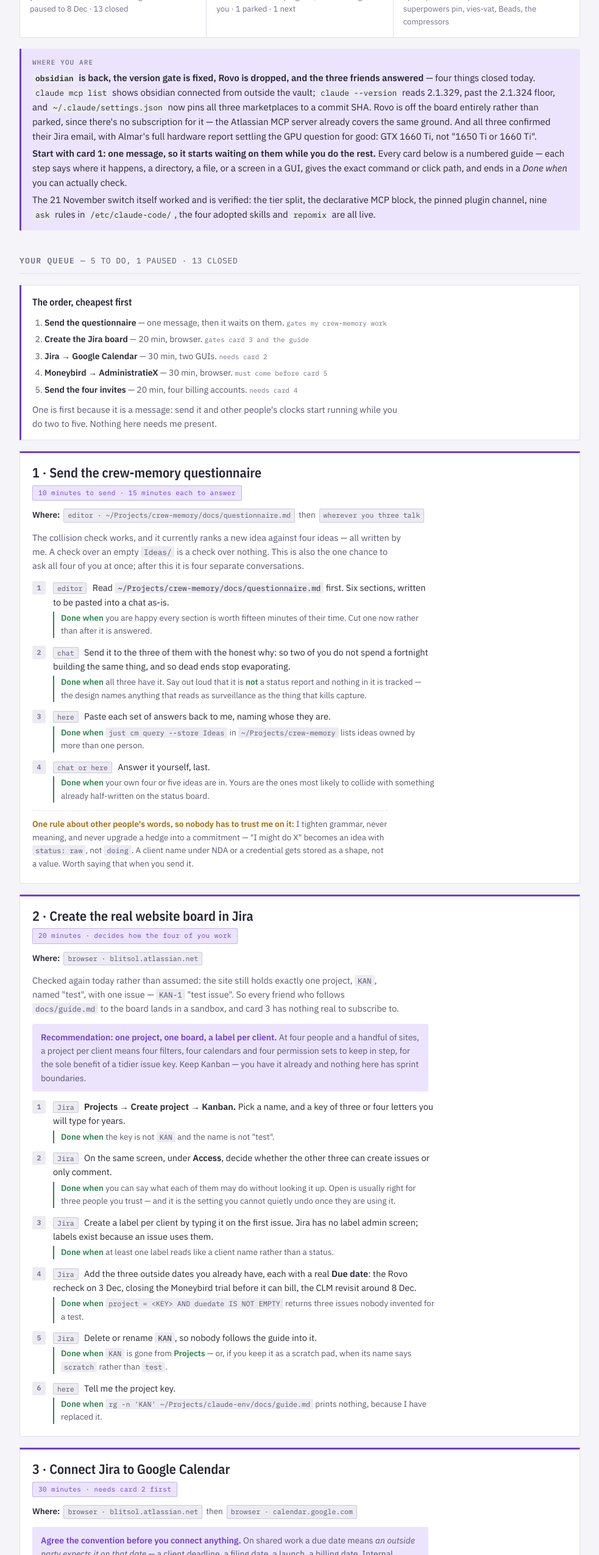
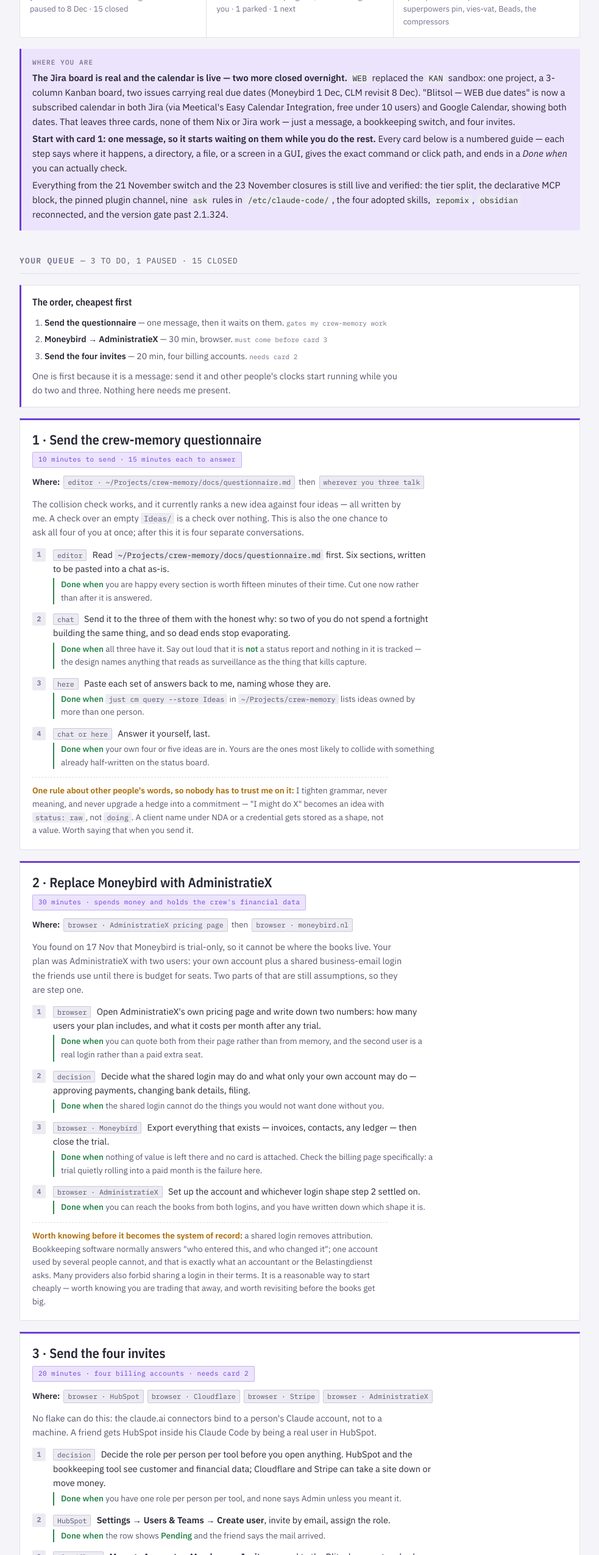
Before and after one commit to MrBlueStudios/claude-env, a plain HTML site: page docs/todo.html in a window 1280 px wide. Shown: the part 207-2757 px from the top of the page at 61% size, without its empty margins (148-1131 px from the left). Drawn offline with nearby package versions, Linux system fonts and the light colour scheme.

Commit message:
docs: close the Jira board and Jira-to-calendar cards
WEB replaced the KAN sandbox: one project, a verified 3-column Kanban
board, two issues carrying real due dates (Moneybird 1 Dec, CLM
revisit 8 Dec), the stale Rovo seed issue deleted. The calendar feed
is live too -- Easy Calendar Integration for Jira (Meetical, Forge,
free under 10 users), subscription named 'Blitsol -- WEB due dates',
added to Google Calendar via From URL. Board down to 3 cards.

Co-Authored-By: Claude Sonnet 5 <noreply@anthropic.com>

```diff
--- a/docs/todo.html
+++ b/docs/todo.html
@@ -334,13 +334,13 @@
 <div class="wrap">
 
   <header class="masthead">
-    <p class="eyebrow">claude-env · queue · 23 Nov 2026 · Almar · Ryan · Kish · Léon</p>
+    <p class="eyebrow">claude-env · queue · 24 Nov 2026 · Almar · Ryan · Kish · Léon</p>
     <h1>What's on you, what's on me</h1>
 
     <div class="vitals">
       <div class="vital mine">
-        <span class="figure">5</span>
-        <span class="sub">yours — each one a numbered guide below · 1 paused to 8 Dec · 13 closed</span>
+        <span class="figure">3</span>
+        <span class="sub">yours — each one a numbered guide below · 1 paused to 8 Dec · 15 closed</span>
       </div>
       <div class="vital">
         <span class="figure">20</span>
@@ -354,25 +354,23 @@
 
     <div class="next-up">
       <p class="eyebrow">Where you are</p>
-      <p><strong><code>obsidian</code> is back, the version gate is fixed, Rovo is dropped, and the three friends answered</strong> — four things closed today. <code>claude mcp list</code> shows obsidian connected from outside the vault; <code>claude --version</code> reads 2.1.329, past the 2.1.324 floor, and <code>~/.claude/settings.json</code> now pins all three marketplaces to a commit SHA. Rovo is off the board entirely rather than parked, since there's no subscription for it — the Atlassian MCP server already covers the same ground. And all three confirmed their Jira email, with Almar's full hardware report settling the GPU question for good: GTX 1660 Ti, not "1650 Ti or 1660 Ti".</p>
+      <p><strong>The Jira board is real and the calendar is live — two more closed overnight.</strong> <code>WEB</code> replaced the <code>KAN</code> sandbox: one project, a 3-column Kanban board, two issues carrying real due dates (Moneybird 1 Dec, CLM revisit 8 Dec). "Blitsol — WEB due dates" is now a subscribed calendar in both Jira (via Meetical's Easy Calendar Integration, free under 10 users) and Google Calendar, showing both dates. That leaves three cards, none of them Nix or Jira work — just a message, a bookkeeping switch, and four invites.</p>
       <p><strong>Start with card 1: one message, so it starts waiting on them while you do the rest.</strong> Every card below is a numbered guide — each step says where it happens, a directory, a file, or a screen in a GUI, gives the exact command or click path, and ends in a <em>Done when</em> you can actually check.</p>
-      <p>The 21 November switch itself worked and is verified: the tier split, the declarative MCP block, the pinned plugin channel, nine <code>ask</code> rules in <code>/etc/claude-code/</code>, the four adopted skills and <code>repomix</code> are all live.</p>
+      <p>Everything from the 21 November switch and the 23 November closures is still live and verified: the tier split, the declarative MCP block, the pinned plugin channel, nine <code>ask</code> rules in <code>/etc/claude-code/</code>, the four adopted skills, <code>repomix</code>, <code>obsidian</code> reconnected, and the version gate past 2.1.324.</p>
     </div>
   </header>
 
   <section>
-    <h2>Your queue <span class="tally">— 5 to do, 1 paused · 13 closed</span></h2>
+    <h2>Your queue <span class="tally">— 3 to do, 1 paused · 15 closed</span></h2>
 
     <div class="order">
       <h3>The order, cheapest first</h3>
       <ol>
         <li><b>Send the questionnaire</b> — one message, then it waits on them. <span class="after">gates my crew-memory work</span></li>
-        <li><b>Create the Jira board</b> — 20 min, browser. <span class="after">gates card 3 and the guide</span></li>
-        <li><b>Jira → Google Calendar</b> — 30 min, two GUIs. <span class="after">needs card 2</span></li>
-        <li><b>Moneybird → AdministratieX</b> — 30 min, browser. <span class="after">must come before card 5</span></li>
-        <li><b>Send the four invites</b> — 20 min, four billing accounts. <span class="after">needs card 4</span></li>
+        <li><b>Moneybird → AdministratieX</b> — 30 min, browser. <span class="after">must come before card 3</span></li>
+        <li><b>Send the four invites</b> — 20 min, four billing accounts. <span class="after">needs card 2</span></li>
       </ol>
-      <p class="rationale" style="margin-top:10px">One is first because it is a message: send it and other people's clocks start running while you do two to five. Nothing here needs me present.</p>
+      <p class="rationale" style="margin-top:10px">One is first because it is a message: send it and other people's clocks start running while you do two and three. Nothing here needs me present.</p>
     </div>
 
     <!-- 1 -->
@@ -399,58 +397,7 @@
     <!-- 2 -->
     <article class="task">
       <div class="task-head">
-        <h3>2 · Create the real website board in Jira</h3>
-        <span class="why">20 minutes · decides how the four of you work</span>
-      </div>
-      <p class="where"><b>Where:</b> <span class="loc">browser · blitsol.atlassian.net</span></p>
-      <p class="rationale">Checked again today rather than assumed: the site still holds exactly one project, <code>KAN</code>, named "test", with one issue — <code>KAN-1</code> "test issue". So every friend who follows <code>docs/guide.md</code> to the board lands in a sandbox, and card 3 has nothing real to subscribe to.</p>
-      <p class="rec-why"><b>Recommendation: one project, one board, a label per client.</b> At four people and a handful of sites, a project per client means four filters, four calendars and four permission sets to keep in step, for the sole benefit of a tidier issue key. Keep Kanban — you have it already and nothing here has sprint boundaries.</p>
-      <ol class="steps">
-        <li><span class="loc">Jira</span> <b>Projects → Create project → Kanban.</b> Pick a name, and a key of three or four letters you will type for years.
-          <span class="done-when"><b>Done when</b> the key is not <code>KAN</code> and the name is not "test".</span></li>
-        <li><span class="loc">Jira</span> On the same screen, under <b>Access</b>, decide whether the other three can create issues or only comment.
-          <span class="done-when"><b>Done when</b> you can say what each of them may do without looking it up. Open is usually right for three people you trust — and it is the setting you cannot quietly undo once they are using it.</span></li>
-        <li><span class="loc">Jira</span> Create a label per client by typing it on the first issue. Jira has no label admin screen; labels exist because an issue uses them.
-          <span class="done-when"><b>Done when</b> at least one label reads like a client name rather than a status.</span></li>
-        <li><span class="loc">Jira</span> Add the three outside dates you already have, each with a real <b>Due date</b>: the Rovo recheck on 3 Dec, closing the Moneybird trial before it can bill, the CLM revisit around 8 Dec.
-          <span class="done-when"><b>Done when</b> <code>project = &lt;KEY&gt; AND duedate IS NOT EMPTY</code> returns three issues nobody invented for a test.</span></li>
-        <li><span class="loc">Jira</span> Delete or rename <code>KAN</code>, so nobody follows the guide into it.
-          <span class="done-when"><b>Done when</b> <code>KAN</code> is gone from <b>Projects</b> — or, if you keep it as a scratch pad, when its name says <code>scratch</code> rather than <code>test</code>.</span></li>
-        <li><span class="loc">here</span> Tell me the project key.
-          <span class="done-when"><b>Done when</b> <code>rg -n 'KAN' ~/Projects/claude-env/docs/guide.md</code> prints nothing, because I have replaced it.</span></li>
-      </ol>
-    </article>
-
-    <!-- 3 -->
-    <article class="task">
-      <div class="task-head">
-        <h3>3 · Connect Jira to Google Calendar</h3>
-        <span class="why">30 minutes · needs card 2 first</span>
-      </div>
-      <p class="where"><b>Where:</b> <span class="loc">browser · blitsol.atlassian.net</span> then <span class="loc">browser · calendar.google.com</span></p>
-      <p class="rec-why"><b>Agree the convention before you connect anything.</b> On shared work a due date means <em>an outside party expects it on that date</em> — a client deadline, a filing date, a launch, a billing date. Internal sequencing is column and priority, never a due date. That keeps the calendar sparse enough that every entry means something, and it matches where your risk sits: forgetting internal work is what these boards are for; what hurts is an outside date arriving unnoticed.</p>
-      <ol class="steps">
-        <li><span class="loc">chat</span> Write the convention in one sentence and send it to the other three.
-          <span class="done-when"><b>Done when</b> all four of you would answer "should this get a due date?" the same way.</span></li>
-        <li><span class="loc">Jira</span> Save a filter: <code>project = &lt;KEY&gt; AND duedate IS NOT EMPTY ORDER BY duedate</code>.
-          <span class="done-when"><b>Done when</b> it returns exactly what you would want to see coming. Note there is deliberately <em>no</em> assignee clause: once the convention holds, every hit is something Blitsol owes an outsider, and you carry that whoever it is assigned to.</span></li>
-        <li><span class="loc">Atlassian Marketplace</span> Install <b>Easy Calendar Integration for Jira</b>. Jira <em>Cloud</em> has no native iCal feed for filters, unlike Server, so an app is the only no-code route. Free to 10 users, you are 4, and it is a Forge app, so it runs on Atlassian's infrastructure rather than the vendor's.
-          <span class="done-when"><b>Done when</b> it appears under <b>Apps</b> and the price shown for your site is 0. The cliff is at user 11, which is also where Jira starts charging.</span></li>
-        <li><span class="loc">Jira · Apps</span> In <b>Easy Calendar Integration</b>, create a subscription pointed at that filter and copy its URL.
-          <span class="done-when"><b>Done when</b> you have the URL. Treat it as a secret: anyone holding it reads the filter with no login.</span></li>
-        <li><span class="loc">Google Calendar</span> <b>Other calendars → + → From URL</b>, paste it, give it a strong colour. Not <b>Import</b>, which is a one-time snapshot that never updates.
-          <span class="done-when"><b>Done when</b> one real deadline shows on the right day.</span></li>
-        <li><span class="loc">nothing to do</span> Leave it a week before judging it, and only then decide about your own projects.
-          <span class="done-when"><b>Done when</b> you can say whether you actually looked at it. If you did not, the problem is step 1, not the integration.</span></li>
-      </ol>
-      <p class="trap"><b>The lag is Google's, not the app's.</b> The app refreshes every five minutes and asks clients to do the same; Google polls subscribed calendars on its own schedule, often 8 to 24 hours. Nothing you configure changes that, so the feed is wrong for anything same-day. Apple Calendar and Outlook do honour a tighter interval. If same-day accuracy turns out to matter, the fix is a different client, a real sync, or forty lines on the Contabo box serving the same <code>.ics</code> behind Caddy — which I can write, but not before the week is up.</p>
-      <p class="trap"><b>The failure mode to watch, given how many tracks you run:</b> putting due dates on your own work to manufacture pressure. That turns the calendar from a record of commitments into ambient guilt, and the usual result is that you stop reading it — which loses the client dates sitting in it too.</p>
-    </article>
-
-    <!-- 4 -->
-    <article class="task">
-      <div class="task-head">
-        <h3>4 · Replace Moneybird with AdministratieX</h3>
+        <h3>2 · Replace Moneybird with AdministratieX</h3>
         <span class="why">30 minutes · spends money and holds the crew's financial data</span>
       </div>
       <p class="where"><b>Where:</b> <span class="loc">browser · AdministratieX pricing page</span> then <span class="loc">browser · moneybird.nl</span></p>
@@ -468,11 +415,11 @@
       <p class="trap"><b>Worth knowing before it becomes the system of record:</b> a shared login removes attribution. Bookkeeping software normally answers "who entered this, and who changed it"; one account used by several people cannot, and that is exactly what an accountant or the Belastingdienst asks. Many providers also forbid sharing a login in their terms. It is a reasonable way to start cheaply — worth knowing you are trading that away, and worth revisiting before the books get big.</p>
     </article>
 
-    <!-- 5 -->
+    <!-- 3 -->
     <article class="task">
       <div class="task-head">
-        <h3>5 · Send the four invites</h3>
-        <span class="why">20 minutes · four billing accounts · needs card 4</span>
+        <h3>3 · Send the four invites</h3>
+        <span class="why">20 minutes · four billing accounts · needs card 2</span>
       </div>
       <p class="where"><b>Where:</b> <span class="loc">browser · HubSpot</span> <span class="loc">browser · Cloudflare</span> <span class="loc">browser · Stripe</span> <span class="loc">browser · AdministratieX</span></p>
       <p class="rationale">No flake can do this: the claude.ai connectors bind to a person's Claude account, not to a machine. A friend gets HubSpot inside his Claude Code by being a real user in HubSpot.</p>
@@ -485,7 +432,7 @@
           <span class="done-when"><b>Done when</b> the member list shows your chosen scope rather than <b>Super Administrator</b>.</span></li>
         <li><span class="loc">Stripe</span> <b>Settings → Team and security → Team members → New member.</b> Read-only <b>Analyst</b> is enough for anyone not handling refunds.
           <span class="done-when"><b>Done when</b> the invite is pending and the role column is not <b>Administrator</b>.</span></li>
-        <li><span class="loc">AdministratieX</span> Either a real second user, or the shared login if that is what card 4 settled on.
+        <li><span class="loc">AdministratieX</span> Either a real second user, or the shared login if that is what card 2 settled on.
           <span class="done-when"><b>Done when</b> they can reach the books the way you intended, and you have written down which of the two it is. That answer decides who can be held to what later.</span></li>
         <li><span class="loc">their terminals</span> Have each friend run <code>claude mcp list</code> in any directory and read the line back to you.
           <span class="done-when"><b>Done when</b> the connector says <b>Connected</b>, not <b>Needs authentication</b>.</span></li>
@@ -610,8 +557,16 @@
   </section>
 
   <section>
-    <h2>Settled <span class="tally">— 12 of yours closed, 6 decisions, 1 audit</span></h2>
+    <h2>Settled <span class="tally">— 14 of yours closed, 6 decisions, 1 audit</span></h2>
     <div class="rows">
+      <div class="row is-done">
+        <div class="row-top"><span class="pill settled">Closed 24 Nov</span><span class="txt">Jira → Google Calendar is live</span></div>
+        <p class="dw">Saved the filter <code>project = WEB AND duedate IS NOT EMPTY</code>, installed <b>Easy Calendar Integration for Jira</b> by <b>Meetical</b> (Forge-based, Cloud Fortified, free under 10 licensed users — confirmed from the install page itself, "After trial: Plan Standard, Subtotal USD 0.00 per month," not just a 30-day grace period), created a personal subscription named <code>Blitsol — WEB due dates</code>, and added it to Google Calendar via <b>From URL</b> rather than Import. Both <code>WEB-2</code> and <code>WEB-3</code> now show up on the calendar.</p>
+      </div>
+      <div class="row is-done">
+        <div class="row-top"><span class="pill settled">Closed 24 Nov</span><span class="txt">The real website board exists: <code>WEB</code>, not the <code>KAN</code> sandbox</span></div>
+        <p class="dw">One project, one Kanban board — verified via the Atlassian MCP: a clean 3-column <code>To Do → In Progress → Done</code> layout, no sprints. Seeded with the two live due dates the calendar needed (<code>WEB-2</code> Moneybird, 1 Dec placeholder; <code>WEB-3</code> CLM revisit, 8 Dec) and a third seed issue, <code>WEB-1</code> Rovo recheck, correctly deleted once Rovo was dropped for good rather than left with a stale due date. <code>KAN</code> itself is still sitting there named "test" — a rename or delete whenever convenient, but nothing depends on it any more.</p>
+      </div>
       <div class="row is-done">
         <div class="row-top"><span class="pill settled">Closed 23 Nov</span><span class="txt">Confirmed all three Jira emails, and closed Almar's GPU question for good</span></div>
         <p class="dw">Almar, Ryan and Kish all confirmed the email they sent is their Atlassian login too, so nothing blocks the invites below on that count. Almar's <code>fastfetch</code> and <code>nvidia-smi</code> landed: Lenovo Legion 5 15IMH05H (same chassis and CPU as Ryan's), NixOS 26.05, Hyprland, 15.53 GiB RAM, and a <b>GTX 1660 Ti Mobile, 6 GB</b> — settling "1650 Ti or 1660 Ti" for good. Written into <code>~/Projects/crew-memory/docs/crew.md</code> and <code>hardware-inventory.md</code>.</p>
@@ -687,7 +642,7 @@
         <li>Write an exemption in <code>docs/vet-exemptions.md</code> with an honest reason, then trial it</li>
         <li>Trial it on one repo with the hooks removed by hand</li>
       </ul>
-      <p class="rec-why"><b>My recommendation: drop it</b>, unless the Jira board in card 2 turns out not to work for the crew. Beads declares four hooks, two of them <code>SessionStart</code> and <code>UserPromptSubmit</code> — it wants to run code at the start of every session and on every prompt, which makes it the most invasive thing on the 40-repo list. The review's note that <code>--stealth</code> stops it planting hooks is about <em>git</em> hooks, not Claude Code's lifecycle, so it does not help. The third option is worse than it sounds: a plugin with its hooks cut by hand is a fork nobody maintains.</p>
+      <p class="rec-why"><b>My recommendation: drop it</b>, now that the Jira board is real. Beads declares four hooks, two of them <code>SessionStart</code> and <code>UserPromptSubmit</code> — it wants to run code at the start of every session and on every prompt, which makes it the most invasive thing on the 40-repo list. The review's note that <code>--stealth</code> stops it planting hooks is about <em>git</em> hooks, not Claude Code's lifecycle, so it does not help. The third option is worse than it sounds: a plugin with its hooks cut by hand is a fork nobody maintains.</p>
       <p class="blocks"><b>Blocks:</b> nothing of yours. Nothing in the flake references Beads, so either answer is free.</p>
     </article>
 
```
Also changed, not shown: 1 other file.
